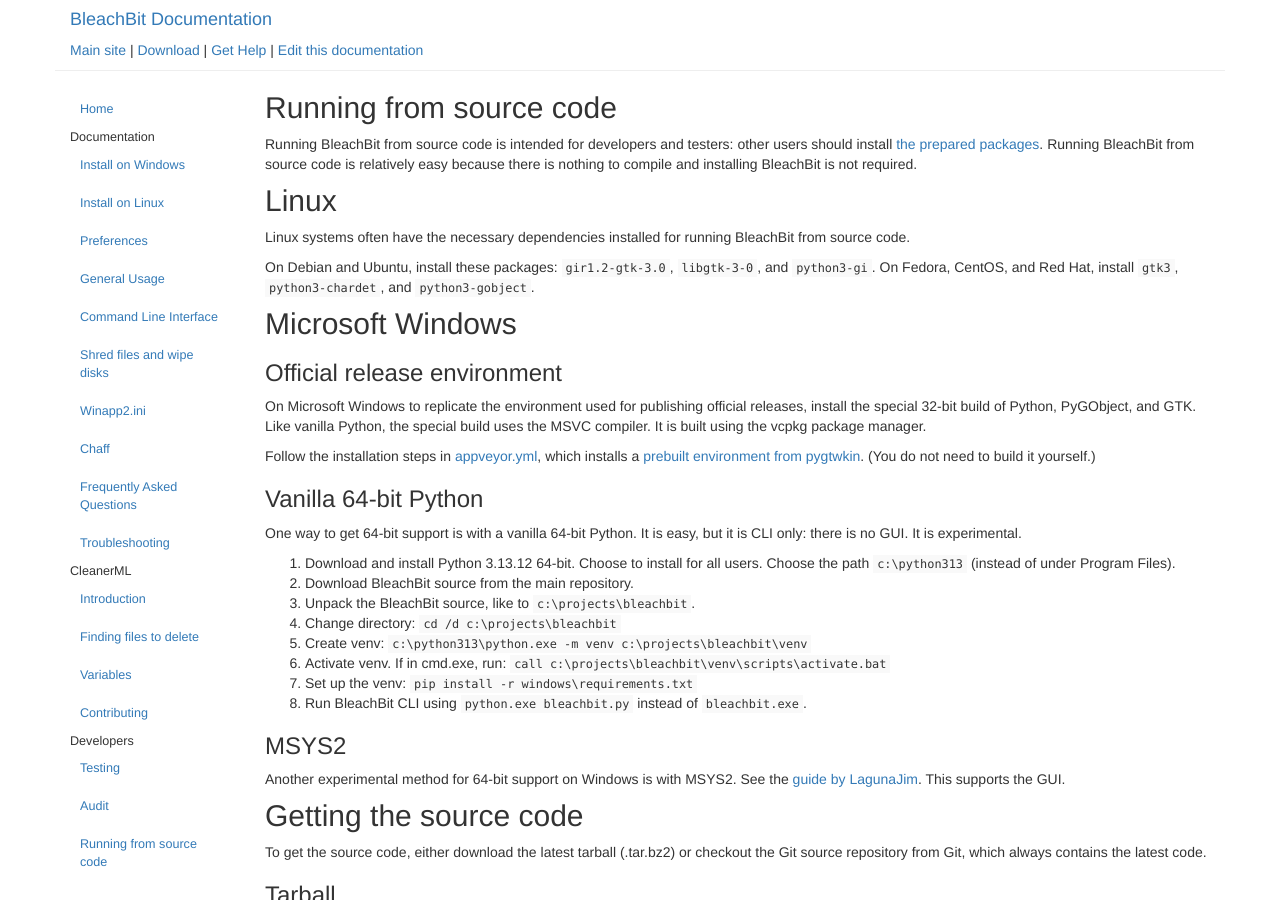
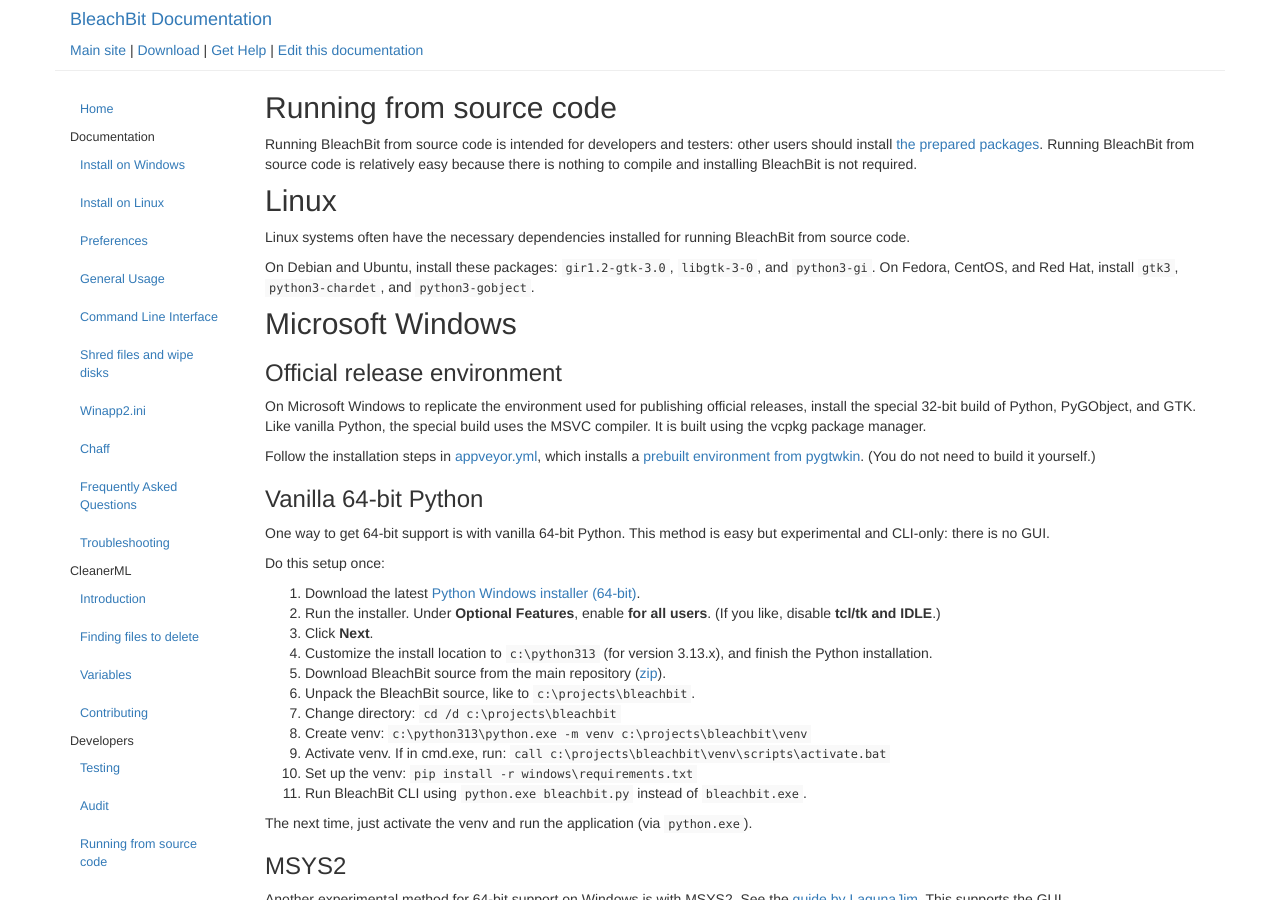
Before and after one commit to bleachbit/docs, a Jekyll site: the page built from _posts/2015-09-25-running-from-source-code.md, in a window 1280 px wide and 900 px high. Built offline with Jekyll 4.4.1, drawn with Linux system fonts in a browser that asks for light colours.

Commit message:
Tweak instructions for 64-bit

```diff
--- a/_posts/2015-09-25-running-from-source-code.md
+++ b/_posts/2015-09-25-running-from-source-code.md
@@ -27,17 +27,24 @@
 
 ### Vanilla 64-bit Python
 
-One way to get 64-bit support is with a vanilla 64-bit Python. It is easy,
-but it is CLI only: there is no GUI. It is experimental.
+One way to get 64-bit support is with vanilla 64-bit Python. This method is easy
+but experimental and CLI-only: there is no GUI.
 
-1. Download and install Python 3.13.12 64-bit. Choose to install for all users. Choose the path `c:\python313` (instead of under Program Files).
-2. Download BleachBit source from the main repository.
-3. Unpack the BleachBit source, like to `c:\projects\bleachbit`.
-4. Change directory: `cd /d c:\projects\bleachbit`
-5. Create venv: `c:\python313\python.exe -m venv c:\projects\bleachbit\venv`
-6. Activate venv. If in cmd.exe, run: `call c:\projects\bleachbit\venv\scripts\activate.bat`
-7. Set up the venv: `pip install -r windows\requirements.txt`
-8. Run BleachBit CLI using `python.exe bleachbit.py` instead of `bleachbit.exe`.
+Do this setup once:
+
+1. Download the latest [Python Windows installer (64-bit)](https://www.python.org/downloads/windows/).
+1. Run the installer. Under **Optional Features**, enable **for all users**. (If you like, disable **tcl/tk and IDLE**.)
+1. Click **Next**.
+1. Customize the install location to `c:\python313` (for version 3.13.x), and finish the Python installation.
+1. Download BleachBit source from the main repository ([zip](https://github.com/bleachbit/bleachbit/archive/refs/heads/master.zip)).
+1. Unpack the BleachBit source, like to `c:\projects\bleachbit`.
+1. Change directory: `cd /d c:\projects\bleachbit`
+1. Create venv: `c:\python313\python.exe -m venv c:\projects\bleachbit\venv`
+1. Activate venv. If in cmd.exe, run: `call c:\projects\bleachbit\venv\scripts\activate.bat`
+1. Set up the venv: `pip install -r windows\requirements.txt`
+1. Run BleachBit CLI using `python.exe bleachbit.py` instead of `bleachbit.exe`.
+
+The next time, just activate the venv and run the application (via `python.exe`).
 
 ### MSYS2
 
```
